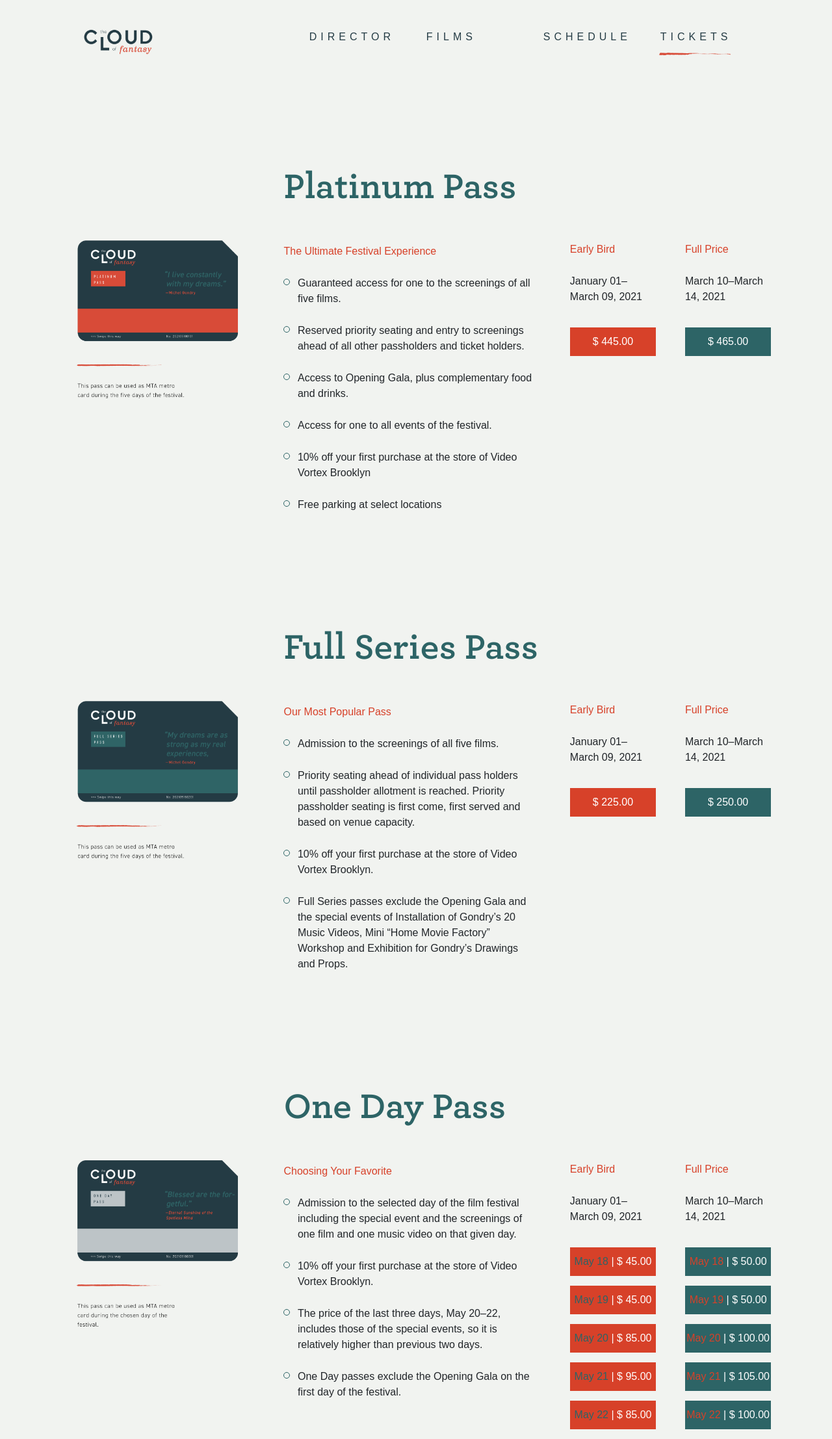
After one commit to SeveroeHe/CloudFantasy, a Django app: page /tickets in a window 1280 px wide. The commit adds this page. Shown: the whole page at 65% size. Run offline with Django 3.2, Linux system fonts and the light colour scheme; some libraries are stand-ins or nearby versions; some web fonts are replaced.

Commit message:
update ticket page

```diff
--- a/CloudFantasy/static/CloudFantasy/css/director.css
+++ b/CloudFantasy/static/CloudFantasy/css/director.css
@@ -229,7 +229,10 @@
 }
 .sm-col-title{
 	color: #d74129;
-	font-family: ArcherOffice;
+	font-family: din-2014, sans-serif;
+	font-weight: 600;
+	font-style: normal;
+	font-size: 16px;
 }
 .sm-italic{
 	font-style: italic;
--- /dev/null
+++ b/CloudFantasy/static/CloudFantasy/css/ticket.css
@@ -0,0 +1,95 @@
+#ticket-wrapper{
+	min-width: 1000px;
+	padding-top: 200px;
+}
+.main-wrapper>div{
+	/*border: 1px solid red;*/
+}
+.main-wrapper>div>div, .desc-row, .desc-row>div{
+	/*border: 1px solid red;*/
+}
+.click-row, .click-row>div{
+	/*border: 1px solid red;	*/
+}
+
+
+.ticket-title{
+	/*text-align: center;*/
+	font-family: ArcherOffice;
+	font-size: 50px;
+	color: #2d6466;
+}
+
+.main-wrapper{
+	margin: 50px 5% 150px 8%;
+	padding: 0 !important;
+	min-width: 1000px;
+}
+
+.pic{
+
+}
+.pic>img{
+	width: 100%;
+	padding: 120px 0 0 0;
+}
+.desc{
+	padding: 0 0 0 5%;
+}
+.desc-title{
+	font-family: din-2014, sans-serif;
+	font-size: 16px;
+	color: #d74129;
+	padding: 50px 0 20px 0;
+}
+.desc-row{
+	padding: 0 !important;
+}
+.desc-dot{
+	border-radius: 50%;
+	width: 10px;
+	height: 10px;
+	border: 1px solid #2d6466;
+	margin: 10px 0 ;
+}
+.desc-p{
+	font-family: din-2014, sans-serif;
+	font-weight: 300;
+	font-style: normal;
+	font-size: 16px;
+	padding: 5px 0 20px 0;
+}
+
+.click-row{
+	padding: 72px 0 0 5%;
+}
+.click-date{
+	font-family: din-2014, sans-serif;
+	font-weight: 300;
+	font-style: normal;
+	font-size: 16px;
+	padding: 5px 0 20px 0;
+	width: 90%;
+}
+.click-price{
+	text-align: center;
+	font-family: din-2014, sans-serif;
+	font-weight: 500;
+	font-style: normal;
+	font-size: 16px;
+	width: 90%;
+	padding: 10px 0;
+	margin: 15px 0;
+}
+.click-white{
+	color: white;
+	font-weight: 300;
+}
+.price-left{
+	color: #2d6466;
+	background-color: #d74129;
+}
+.price-right{
+	background-color: #2d6466;
+	color: #d74129;
+}
--- a/CloudFantasy/templates/CloudFantasy/baseWithNav.html
+++ b/CloudFantasy/templates/CloudFantasy/baseWithNav.html
@@ -30,18 +30,19 @@
         </a>
     </div>
     <div class="nav-bar-1 row">
+        <div class="col-xs-6 nav-col-1" style="opacity: 0;">events</div>
         <div class="col-xs-6 nav-col-1"><a class="nav-link-1" href="/director" >director</a></div>
         <div class="col-xs-6 nav-col-1"><a class="nav-link-1" href="/films" >films</a></div>
         <div class="col-xs-6 nav-col-1"><a class="nav-link-1" href="/schedule" >schedule</a></div>
-        <div class="col-xs-6 nav-col-1"><a class="nav-link-1" href="/events" >events</a></div>
+
         <div class="col-xs-6 nav-col-1"><a class="nav-link-1" href="/tickets" >tickets</a></div>
     </div>
     <div class="nav-bar-2 row">
+        <div class="col-xs-6 nav-col-2" style="background-image: url('{% static "CloudFantasy/images/element.png" %}');">.</div>
         <div class="col-xs-6 nav-col-2 {{cur1}}" style="background-image: url('{% static "CloudFantasy/images/element.png" %}');">.</div>
         <div class="col-xs-6 nav-col-2 {{cur2}}" style="background-image: url('{% static "CloudFantasy/images/element.png" %}');">.</div>
         <div class="col-xs-6 nav-col-2 {{cur3}}" style="background-image: url('{% static "CloudFantasy/images/element.png" %}');">.</div>
         <div class="col-xs-6 nav-col-2 {{cur4}}" style="background-image: url('{% static "CloudFantasy/images/element.png" %}');">.</div>
-        <div class="col-xs-6 nav-col-2 {{cur5}}" style="background-image: url('{% static "CloudFantasy/images/element.png" %}');">.</div>
     </div>
 </div>
 
--- a/CloudFantasy/templates/CloudFantasy/home.html
+++ b/CloudFantasy/templates/CloudFantasy/home.html
@@ -16,10 +16,10 @@ Home | CloudFantasy
 		<img src="{% static 'CloudFantasy/images/logo.png' %}">
 	</div>
 	<div class="nav-bar row">
+		<div class="col-xs-6 nav-col-1" style="opacity: 0;">events</div>
 		<div class="col-xs-6 nav-col"><a class="nav-link" href="/director" >director</a></div>
 		<div class="col-xs-6 nav-col"><a class="nav-link" href="/films" >films</a></div>
 		<div class="col-xs-6 nav-col"><a class="nav-link" href="/schedule" >schedule</a></div>
-		<div class="col-xs-6 nav-col"><a class="nav-link" href="/events" >events</a></div>
 		<div class="col-xs-6 nav-col"><a class="nav-link" href="/tickets" >tickets</a></div>
 	</div>
 	<div class="main-logo">
--- /dev/null
+++ b/CloudFantasy/templates/CloudFantasy/ticket.html
@@ -0,0 +1,194 @@
+{% extends "CloudFantasy/baseWithNav.html" %}
+
+
+{% block title %}
+Tickets | CloudFantasy
+{% endblock %}
+
+{% block stylesheet%}
+{% load staticfiles %}
+	<link type="text/css" rel="stylesheet" href="{% static 'CloudFantasy/css/ticket.css' %}">
+{% endblock%}
+
+{% block content%}
+<div id="ticket-wrapper">
+<div class="ticket-section">
+	<div class="row main-wrapper">
+		<div class="col-md-3 pic">
+			<img src="{% static 'CloudFantasy/images/ticket/ticket1.png' %}">
+		</div>
+		<div class="col-md-5 desc">
+			<div class="ticket-title">Platinum Pass</div>
+			<div class="desc-title">The Ultimate Festival Experience</div>
+			<div class="row desc-row">
+				<div class="col-md-1">
+					<div class="desc-dot"></div>
+				</div>
+				<div class="col-md-10 desc-p">Guaranteed access for one to the screenings of all five films.</div>
+			</div>
+			<div class="row desc-row">
+				<div class="col-md-1">
+					<div class="desc-dot"></div>
+				</div>
+				<div class="col-md-10 desc-p">Reserved priority seating and entry to screenings ahead of all other passholders and ticket holders.</div>
+			</div>
+			<div class="row desc-row">
+				<div class="col-md-1">
+					<div class="desc-dot"></div>
+				</div>
+				<div class="col-md-10 desc-p">Access to Opening Gala, plus complementary food and drinks.</div>
+			</div>
+			<div class="row desc-row">
+				<div class="col-md-1">
+					<div class="desc-dot"></div>
+				</div>
+				<div class="col-md-10 desc-p">Access for one to all events of the festival.</div>
+			</div>
+			<div class="row desc-row">
+				<div class="col-md-1">
+					<div class="desc-dot"></div>
+				</div>
+				<div class="col-md-10 desc-p">10% off your first purchase at the store of Video Vortex Brooklyn</div>
+			</div>
+			<div class="row desc-row">
+				<div class="col-md-1">
+					<div class="desc-dot"></div>
+				</div>
+				<div class="col-md-10 desc-p">Free parking at select locations</div>
+			</div>
+		</div>
+		<div class="col-md-4">
+			<div class="row click-row">
+				<div class="col-md-6">
+					<div class="desc-title">Early Bird</div>
+					<div class="click-date">January 01–March 09, 2021</div>
+					<div class="click-price price-left"><span class="click-white">$ 445.00</span></div>
+				</div>
+				<div class="col-md-6">
+					<div class="desc-title">Full Price</div>
+					<div class="click-date">March 10–March 14, 2021</div>
+					<div class="click-price price-right"><span class="click-white">$ 465.00</span></div>
+				</div>
+			</div>
+		</div>
+
+	</div>
+</div>
+
+<div class="ticket-section">
+	<div class="row main-wrapper">
+		<div class="col-md-3 pic">
+			<img src="{% static 'CloudFantasy/images/ticket/ticket2.png' %}">
+		</div>
+		<div class="col-md-5 desc">
+			<div class="ticket-title">Full Series Pass</div>
+			<div class="desc-title">Our Most Popular Pass</div>
+			<div class="row desc-row">
+				<div class="col-md-1">
+					<div class="desc-dot"></div>
+				</div>
+				<div class="col-md-10 desc-p">Admission to the screenings of all five films.</div>
+			</div>
+			<div class="row desc-row">
+				<div class="col-md-1">
+					<div class="desc-dot"></div>
+				</div>
+				<div class="col-md-10 desc-p">Priority seating ahead of individual pass holders until passholder allotment is reached. Priority passholder seating is first come, first served and based on venue capacity.</div>
+			</div>
+			<div class="row desc-row">
+				<div class="col-md-1">
+					<div class="desc-dot"></div>
+				</div>
+				<div class="col-md-10 desc-p">10% off your first purchase at the store of Video Vortex Brooklyn.</div>
+			</div>
+			<div class="row desc-row">
+				<div class="col-md-1">
+					<div class="desc-dot"></div>
+				</div>
+				<div class="col-md-10 desc-p">Full Series passes exclude the Opening Gala and the special events of Installation of Gondry’s 20 Music Videos, Mini “Home Movie Factory” Workshop and Exhibition for Gondry’s Drawings and Props.</div>
+			</div>
+		</div>
+		<div class="col-md-4">
+			<div class="row click-row">
+				<div class="col-md-6">
+					<div class="desc-title">Early Bird</div>
+					<div class="click-date">January 01–March 09, 2021</div>
+					<div class="click-price price-left"><span class="click-white">$ 225.00</span></div>
+				</div>
+				<div class="col-md-6">
+					<div class="desc-title">Full Price</div>
+					<div class="click-date">March 10–March 14, 2021</div>
+					<div class="click-price price-right"><span class="click-white">$ 250.00</span></div>
+				</div>
+			</div>
+		</div>
+
+	</div>
+</div>
+
+<div class="ticket-section">
+	<div class="row main-wrapper">
+		<div class="col-md-3 pic">
+			<img src="{% static 'CloudFantasy/images/ticket/ticket3.png' %}">
+		</div>
+		<div class="col-md-5 desc">
+			<div class="ticket-title">One Day Pass</div>
+			<div class="desc-title">Choosing Your Favorite</div>
+			<div class="row desc-row">
+				<div class="col-md-1">
+					<div class="desc-dot"></div>
+				</div>
+				<div class="col-md-10 desc-p">Admission to the selected day of the film festival including the special event and the screenings of one film and one music video on that given day. </div>
+			</div>
+			<div class="row desc-row">
+				<div class="col-md-1">
+					<div class="desc-dot"></div>
+				</div>
+				<div class="col-md-10 desc-p">10% off your first purchase at the store of Video Vortex Brooklyn.</div>
+			</div>
+			<div class="row desc-row">
+				<div class="col-md-1">
+					<div class="desc-dot"></div>
+				</div>
+				<div class="col-md-10 desc-p">The price of the last three days, May 20–22, includes those of the special events, so it is relatively higher than previous two days.</div>
+			</div>
+			<div class="row desc-row">
+				<div class="col-md-1">
+					<div class="desc-dot"></div>
+				</div>
+				<div class="col-md-10 desc-p">One Day passes exclude the Opening Gala on the first day of the festival.</div>
+			</div>
+		</div>
+		<div class="col-md-4">
+			<div class="row click-row">
+				<div class="col-md-6">
+					<div class="desc-title">Early Bird</div>
+					<div class="click-date">January 01–March 09, 2021</div>
+					<div class="click-price price-left">May 18<span class="click-white"> | $ 45.00</span></div>
+					<div class="click-price price-left">May 19<span class="click-white"> | $ 45.00</span></div>
+					<div class="click-price price-left">May 20<span class="click-white"> | $ 85.00</span></div>
+					<div class="click-price price-left">May 21<span class="click-white"> | $ 95.00</span></div>
+					<div class="click-price price-left">May 22<span class="click-white"> | $ 85.00</span></div>
+				</div>
+				<div class="col-md-6">
+					<div class="desc-title">Full Price</div>
+					<div class="click-date">March 10–March 14, 2021</div>
+					<div class="click-price price-right">May 18<span class="click-white"> | $ 50.00</span></div>
+					<div class="click-price price-right">May 19<span class="click-white"> | $ 50.00</span></div>
+					<div class="click-price price-right">May 20<span class="click-white"> | $ 100.00</span></div>
+					<div class="click-price price-right">May 21<span class="click-white"> | $ 105.00</span></div>
+					<div class="click-price price-right">May 22<span class="click-white"> | $ 100.00</span></div>
+				</div>
+			</div>
+		</div>
+
+	</div>
+</div>
+
+
+
+
+
+
+</div>
+{% endblock%}
--- a/CloudFantasy/views.py
+++ b/CloudFantasy/views.py
@@ -25,3 +25,6 @@ def director(request):
 
 def schedule(request):
 	return render(request, 'CloudFantasy/schedule.html', {'cur3':'cur_page'})
+
+def tickets(request):
+	return render(request, 'CloudFantasy/ticket.html', {'cur4':'cur_page'})
--- a/webapps/urls.py
+++ b/webapps/urls.py
@@ -21,5 +21,6 @@ urlpatterns = [
     url(r'^admin/', admin.site.urls),
     url(r'^$', views.home, name = 'home'), # home page
     url(r'^director$', views.director, name = 'director'), # director page
-    url(r'^schedule$', views.schedule, name = 'schedule') # director page
+    url(r'^schedule$', views.schedule, name = 'schedule'), # director page
+    url(r'^tickets$', views.tickets, name = 'tickets') # director page
 ]
```
Also changed, not shown: CloudFantasy/static/CloudFantasy/css/schedule.css (+10 -4 lines), CloudFantasy/templates/CloudFantasy/schedule.html (+7 -7 lines), CloudFantasy/static/CloudFantasy/images/ticket/ticket1.png (added), CloudFantasy/static/CloudFantasy/images/ticket/ticket2.png (added), CloudFantasy/static/CloudFantasy/images/ticket/ticket3.png (added).
